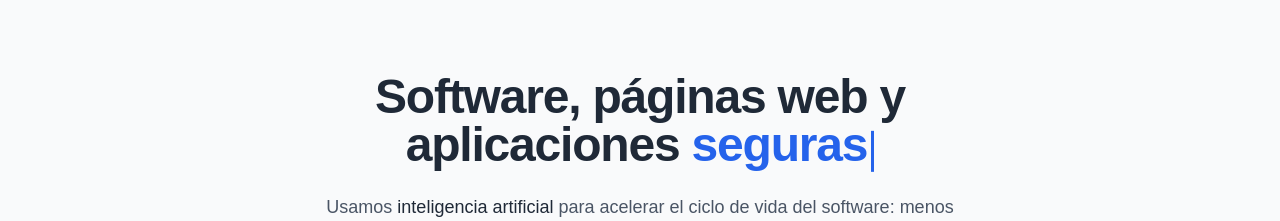
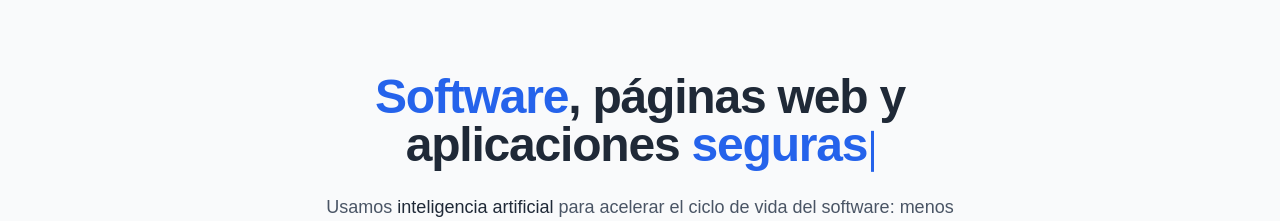
Before and after one commit to jeffkamsteeg/jkrsoftware, a Next.js app: page / in a window 1280 px wide. Shown: the part 239-460 px from the top of the page. Built offline with nearby package versions, Linux system fonts and the light colour scheme.

Commit message:
Update HeroTypewriterHeadline.tsx

```diff
--- a/src/components/HeroTypewriterHeadline.tsx
+++ b/src/components/HeroTypewriterHeadline.tsx
@@ -2,8 +2,7 @@
 
 import { useEffect, useLayoutEffect, useRef, useState } from "react";
 
-/** Texto fijo desde la primera pintura; solo la última palabra se anima. */
-const STATIC_HEADLINE = "Software, páginas web y aplicaciones ";
+/** Solo la última palabra se anima; el resto del titular es fijo. */
 const WORDS = [
   "rápidas",
   "seguras",
@@ -107,7 +106,10 @@ export function HeroTypewriterHeadline() {
         innovadoras y confiables.
       </span>
       <span aria-hidden className="text-balance">
-        <span className="text-ink">{STATIC_HEADLINE}</span>
+        <span className="text-ink">
+          <span className="font-semibold text-brand-primary">Software</span>
+          {", páginas web y aplicaciones "}
+        </span>
         <span className="text-brand-primary">{displayWord}</span>
         {showCursor ? (
           <span
```
